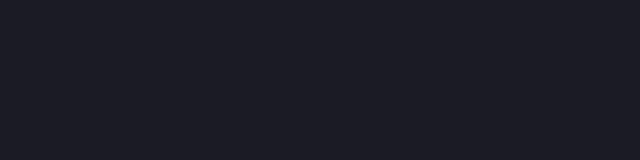
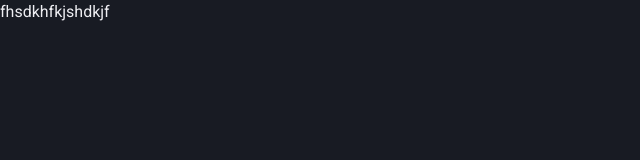
Before and after one commit to eduardojrsilva/dashgo, a Next.js app: page / in a window 1280 px wide. Shown: the top 160 px of the page, without its empty margins (0-640 px from the left). Built offline with nearby package versions, Linux system fonts and the light colour scheme.

Commit message:
adding fonts

```diff
--- /dev/null
+++ b/src/pages/_document.tsx
@@ -0,0 +1,19 @@
+import Document, { Head, Html, Main, NextScript } from "next/document";
+
+export default class MyDocument extends Document {
+  render() {
+    return (
+      <Html>
+        <Head>
+          <link rel="preconnect" href="https://fonts.googleapis.com" />
+          <link rel="preconnect" href="https://fonts.gstatic.com" />
+          <link href="https://fonts.googleapis.com/css2?family=Roboto:wght@400;500;700&display=swap" rel="stylesheet" />
+        </Head>
+        <body>
+          <Main />
+          <NextScript />
+        </body>
+      </Html>
+    );
+  }
+}
--- a/src/pages/index.tsx
+++ b/src/pages/index.tsx
@@ -1,5 +1,5 @@
 export default function Home() {
   return (
-    <></>
+    <>fhsdkhfkjshdkjf</>
   );
 }
--- a/src/styles/theme.ts
+++ b/src/styles/theme.ts
@@ -15,6 +15,10 @@ export const theme = extendTheme({
       "50": "#eeeef2",
     }
   },
+  fonts: {
+    heading: 'Roboto',
+    body: 'Roboto',
+  },
   styles: {
     global: {
       body: {
```
